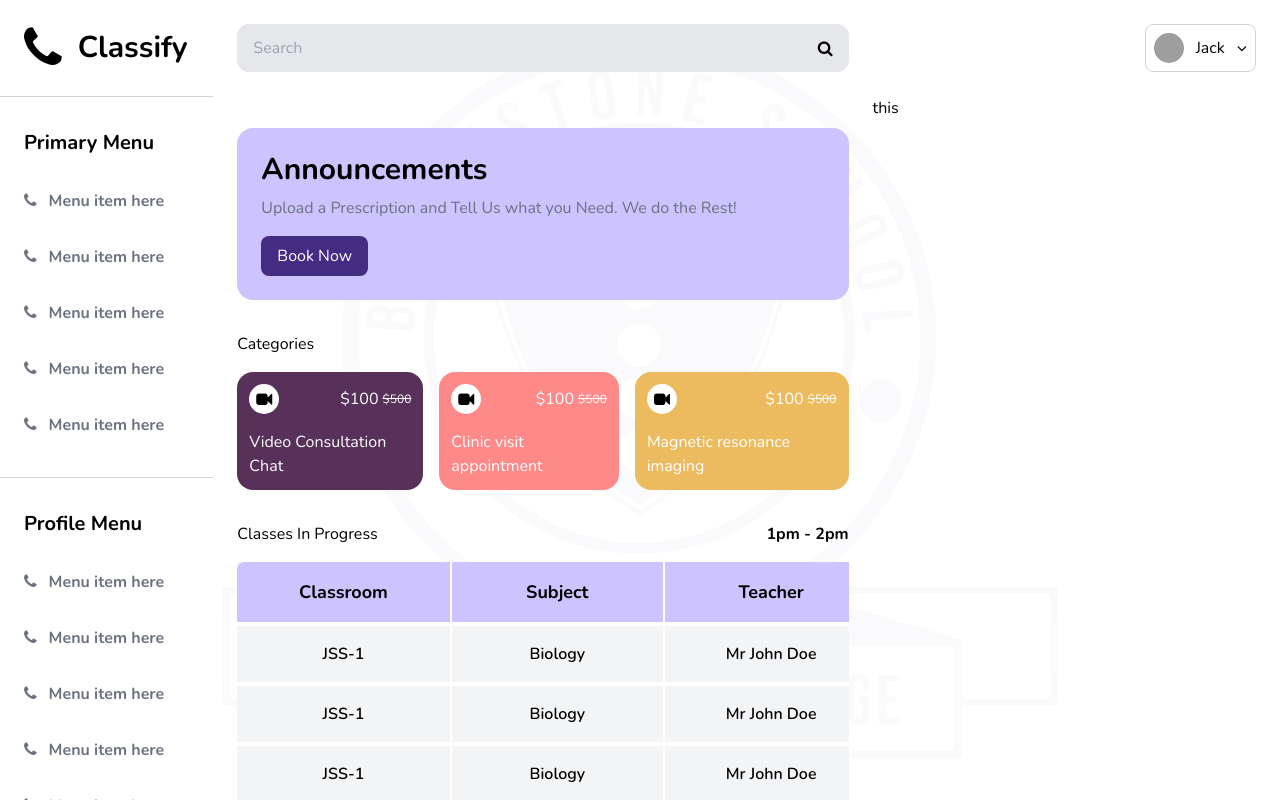
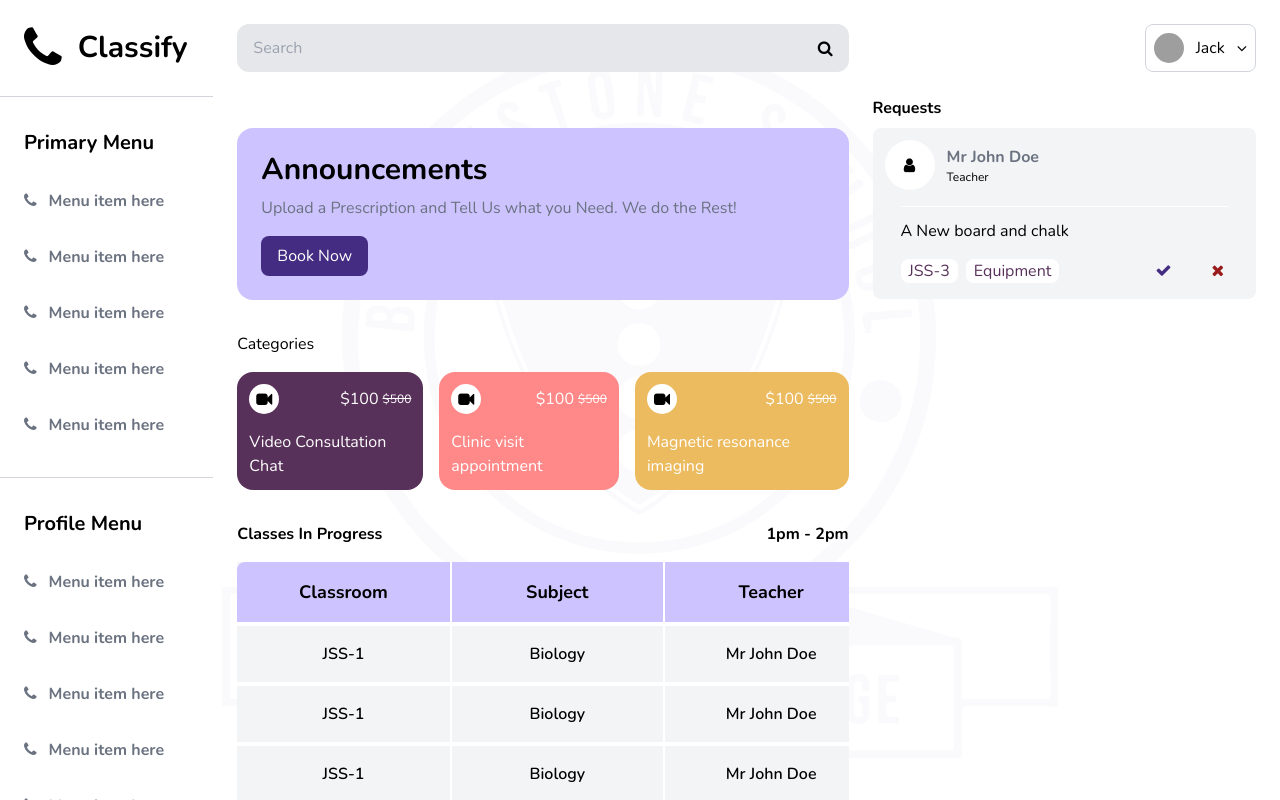
Before and after one commit to ibraheemosule/skoolizy, a React (Vite) app: page / in a window 1280 px wide. Built offline with nearby package versions, Linux system fonts and the light colour scheme; grey boxes are pictures that could not be loaded.

Commit message:
added the request section

```diff
--- a/src/components/pages/dashboard/Dashboard.tsx
+++ b/src/components/pages/dashboard/Dashboard.tsx
@@ -1,4 +1,6 @@
 import { memo } from 'react';
+import { BaseText, BoldText, SmallText } from 'components/reusables/ui/text';
+import IconCard from 'components/reusables/icon-card/IconCard';
 import Hero from './hero/Hero';
 import Categories from './categories/Categories';
 import MyAppointments from './live-classes/LiveClasses';
@@ -11,7 +13,56 @@ const Dashboard = () => (
         <Categories />
         <MyAppointments />
       </div>
-      <div className="w-full lg:w-auto grow">this</div>
+      <div className="w-full lg:w-auto grow">
+        <div className="mt-8 md:mt-0">
+          <BoldText>Requests</BoldText>
+          <div className="mt-2 bg-gray-100 rounded-lg">
+            <IconCard className="text-black ">
+              <IconCard.Wrapper>
+                <IconCard.Icon size="50">
+                  <i className="fa fa-user" />
+                </IconCard.Icon>
+                <IconCard.IconInfo className="grow ml-2">
+                  <div>
+                    <BoldText className="text-gray-500 w-full">
+                      Mr John Doe
+                    </BoldText>
+                    <SmallText>Teacher</SmallText>
+                  </div>
+                </IconCard.IconInfo>
+              </IconCard.Wrapper>
+              <IconCard.Content className=" mt-4 px-4">
+                <div className="border-t border-white pt-3">
+                  <BaseText>A New board and chalk</BaseText>
+
+                  <div className="flex flex-wrap gap-2 mt-4 items-start">
+                    <BaseText className="bg-white text-brown.dark p-.5 px-2 rounded-lg">
+                      JSS-3
+                    </BaseText>
+                    <BaseText className="bg-white text-brown.dark p-.5 px-2 rounded-lg">
+                      Equipment
+                    </BaseText>
+                    <div className="ml-auto flex flex-wrap gap-8 -mt-1">
+                      <button
+                        className="p-1 text-purple.dark hover:text-purple.light"
+                        type="button"
+                      >
+                        <i className="fa fa-check  " />
+                      </button>
+                      <button
+                        className="p-1  text-red-800 hover:text-purple.light"
+                        type="button"
+                      >
+                        <i className="fa fa-times " />
+                      </button>
+                    </div>
+                  </div>
+                </div>
+              </IconCard.Content>
+            </IconCard>
+          </div>
+        </div>
+      </div>
     </div>
   </section>
 );
--- a/src/components/pages/dashboard/categories/Categories.tsx
+++ b/src/components/pages/dashboard/categories/Categories.tsx
@@ -6,7 +6,7 @@ const Categories = () => (
   <div className="mt-8">
     <BaseText>Categories</BaseText>
     <div className="flex flex-wrap mt-4 gap-4 md:flex-nowrap lg:justify-between">
-      <IconCard className="bg-brown.dark">
+      <IconCard className="bg-brown.dark text-white">
         <IconCard.Wrapper>
           <IconCard.Icon size="30">
             <i className="fa fa-video-camera text-black" aria-hidden="true" />
@@ -22,7 +22,7 @@ const Categories = () => (
           <BaseText className="mt-4">Video Consultation Chat</BaseText>
         </IconCard.Content>
       </IconCard>
-      <IconCard className="bg-orange">
+      <IconCard className="bg-orange text-white">
         <IconCard.Wrapper>
           <IconCard.Icon size="30">
             <i className="fa fa-video-camera text-black" aria-hidden="true" />
@@ -38,7 +38,7 @@ const Categories = () => (
           <BaseText className="mt-4">Clinic visit appointment</BaseText>
         </IconCard.Content>
       </IconCard>
-      <IconCard className=" bg-yellow.dark">
+      <IconCard className=" bg-yellow.dark text-white">
         <IconCard.Wrapper>
           <IconCard.Icon size="30">
             <i className="fa fa-video-camera text-black" aria-hidden="true" />
--- a/src/components/pages/dashboard/live-classes/LiveClasses.tsx
+++ b/src/components/pages/dashboard/live-classes/LiveClasses.tsx
@@ -1,12 +1,12 @@
 import { memo } from 'react';
-import { BaseText } from 'components/reusables/ui/text';
+import { BoldText } from 'components/reusables/ui/text';
 import CustomTable from 'components/reusables/custom-table/CustomTable';
 
 const MyAppointments = () => (
   <div className="mt-8">
     <div className="flex justify-between">
-      <BaseText>Classes In Progress</BaseText>
-      <strong>1pm - 2pm</strong>
+      <BoldText>Classes In Progress</BoldText>
+      <BoldText>1pm - 2pm</BoldText>
     </div>
     <div>
       <CustomTable />
--- a/src/components/reusables/icon-card/IconCard.tsx
+++ b/src/components/reusables/icon-card/IconCard.tsx
@@ -3,9 +3,7 @@ import { Circle, Card } from 'components/reusables/ui/others';
 import { IBaseProp } from 'src/ts-types/react-types';
 
 const IconCard = ({ children, className }: IBaseProp) => (
-  <Card className={`p-3 text-white grow md:grow-0 ${className}`}>
-    {children}
-  </Card>
+  <Card className={`p-3 grow md:grow-0 ${className}`}>{children}</Card>
 );
 
 const Wrapper = memo(({ children }: IBaseProp) => (
@@ -22,12 +20,14 @@ const Icon = memo(
 );
 Icon.displayName = 'Icon';
 
-const IconInfo = memo(({ children }: IBaseProp) => (
-  <div className="flex gap-1 items-center">{children}</div>
+const IconInfo = memo(({ children, className }: IBaseProp) => (
+  <div className={`flex gap-1 items-center ${className}`}>{children}</div>
 ));
 IconInfo.displayName = 'IconInfo';
 
-const Content = memo(({ children }: IBaseProp) => <div>{children}</div>);
+const Content = memo(({ children, className }: IBaseProp) => (
+  <div className={className}>{children}</div>
+));
 Content.displayName = 'Content';
 
 IconCard.Wrapper = Wrapper;
```
